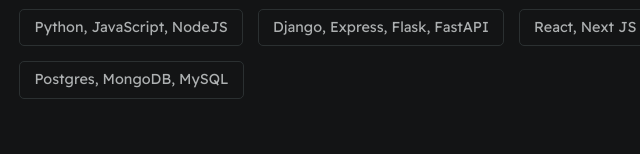
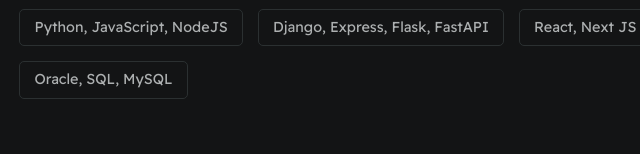
Before and after one commit to ibnuahmed/Resume-Websit, a plain HTML site: page index.html in a window 1280 px wide. Shown: the part 646-800 px from the top of the page, 287-927 px from the left. Drawn offline with Linux system fonts and the light colour scheme.

Commit message:
First commit my resume

```diff
--- a/index.html
+++ b/index.html
@@ -49,7 +49,7 @@
                     <div class="card--techstack"><span>Python, JavaScript, NodeJS</span></div>
                     <div class="card--techstack"><span>Django, Express, Flask, FastAPI</span></div>
                     <div class="card--techstack"><span>React, Next JS</span></div>
-                    <div class="card--techstack"><span>Postgres, MongoDB, MySQL</span></div>
+                    <div class="card--techstack"><span>Oracle, SQL, MySQL</span></div>
                 </div>
             </section>
 
```
